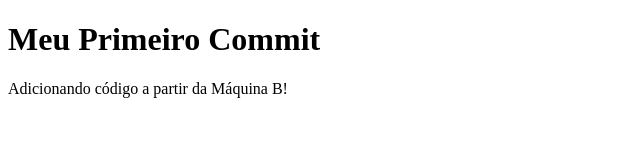
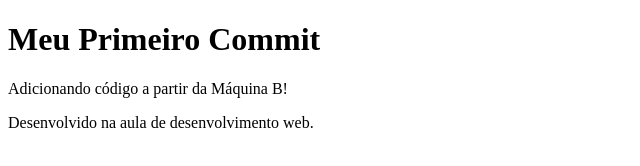
Before and after one commit to Samuel-Sena18/pratica-git-moodle, a plain HTML site: page index.html in a window 1280 px wide. Shown: the whole page, without its empty margins (0-640 px from the left). Drawn offline with Linux system fonts and the light colour scheme.

Commit message:
feat: adiciona rodape da pagina

```diff
--- a/index.html
+++ b/index.html
@@ -8,5 +8,8 @@
 <body>
     <h1>Meu Primeiro Commit</h1>
     <p>Adicionando código a partir da Máquina B!</p>
+    <footer>
+        <p>Desenvolvido na aula de desenvolvimento web.</p>
+    </footer>
 </body>
 </html>
```
